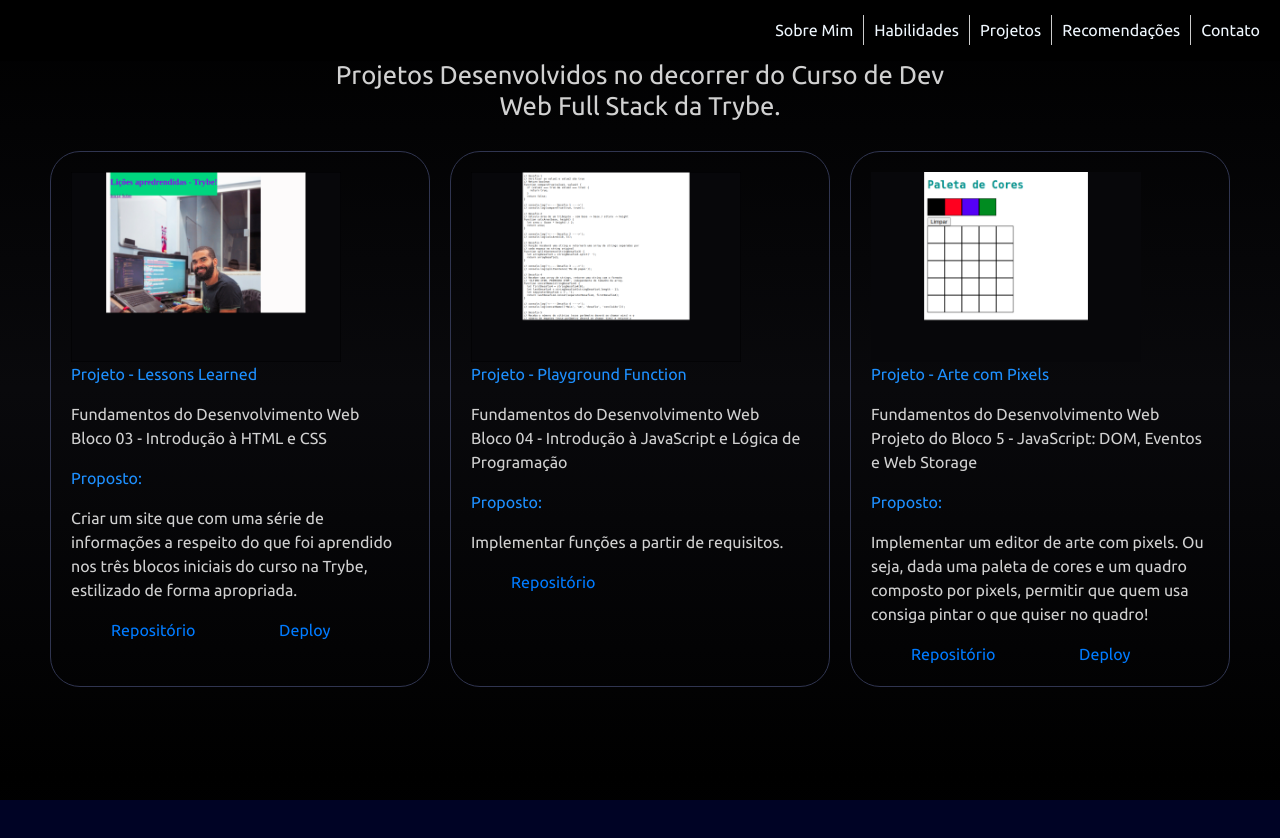
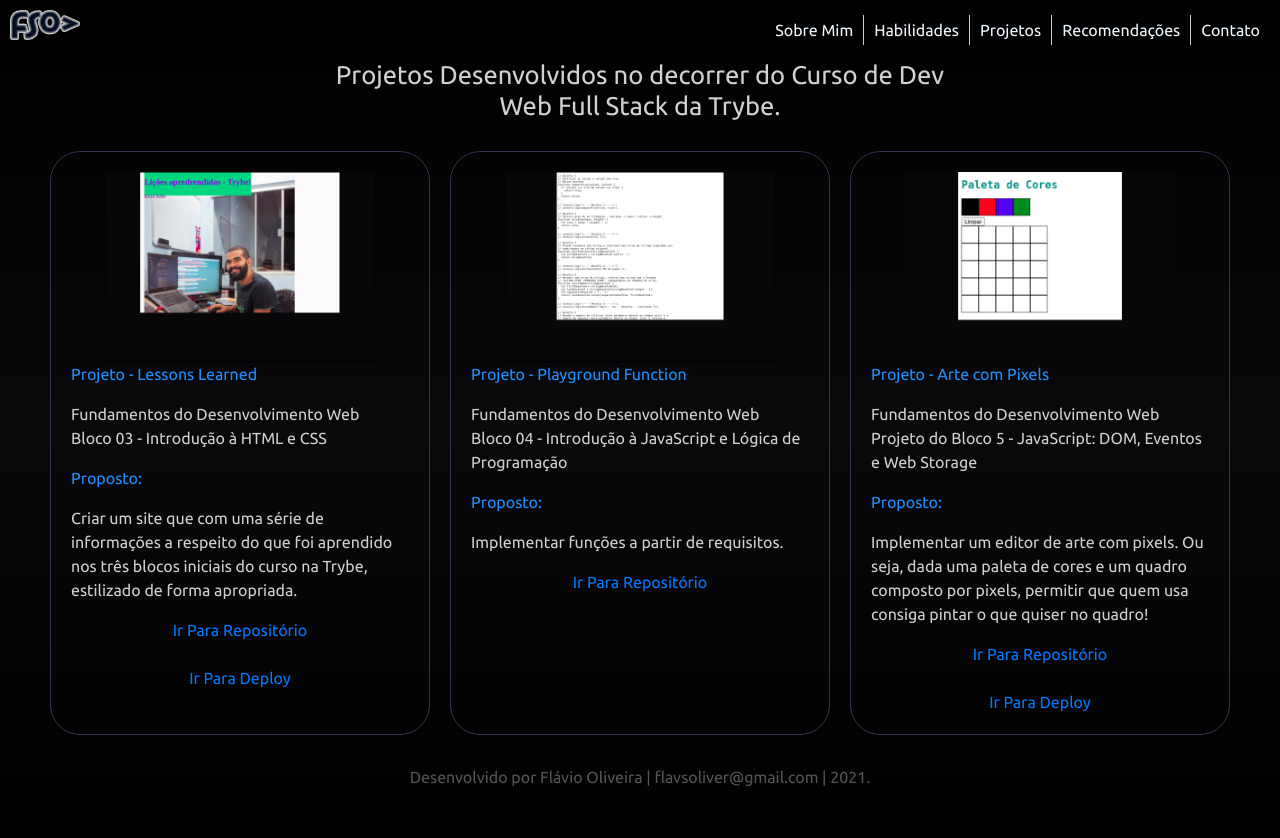
Before and after one commit to flaviosoliver/portfolio, a React (Create React App) app: page /projetos in a window 1280 px wide. Shown: the top 838 px of the page. Before the commit the page ends 800 px from the top, so only its background shows below. Built offline with nearby package versions, Linux system fonts and the light colour scheme; the HTML template or start-up script is replaced by a standard one.

Commit message:
oranização e footer

```diff
--- a/src/App.js
+++ b/src/App.js
@@ -2,7 +2,6 @@ import React from 'react';
 import { BrowserRouter } from 'react-router-dom';
 import Router from './services/Router';
 import './App.css';
-// import 'bootstrap/dist/css/bootstrap.min.css';
 
 function App() {
   return (
--- a/src/components/Footer.jsx
+++ b/src/components/Footer.jsx
@@ -3,10 +3,9 @@ import React, { Component } from 'react';
 export default class Footer extends Component {
   render() {
     return (
-      <div>
+      <div className="footer">
         <p>
-          Desenvolvido por Flávio Oliveira
-          flavsoliver@gmail.com | 2021.
+          Desenvolvido por Flávio Oliveira | flavsoliver@gmail.com | 2021.
         </p>
       </div>
     );
--- /dev/null
+++ b/src/css/Footer.css
@@ -0,0 +1,9 @@
+.footer {
+  margin: 0 auto;
+  justify-content: center;
+}
+
+.footer p {
+  color: rgb(84, 85, 85);
+  text-align: center;
+}
--- a/src/css/Projects.css
+++ b/src/css/Projects.css
@@ -1,3 +1,13 @@
+.header-logo {
+  z-index: 3;
+  width: 70px;
+  margin: 10px;
+}
+
+.header-logo img {
+  width: 70px;
+}
+
 .project-list {
   margin: 60px auto;
 }
@@ -26,13 +36,10 @@
   padding: 20px 20px;
 }
 
-.project-grid-item a {
+.project-grid-item-imagem {
+  display: flex;
   justify-content: center;
-  margin: 20px;
-  padding: 20px 20px;
-}
-
-.project-grid-item img {
+  margin: 0 auto;
   width: 80%;
 }
 
@@ -49,3 +56,8 @@
 .task-content {
   color: rgb(209, 209, 209);
 }
+
+.project {
+  display: flex;
+  justify-content: center;
+}
--- a/src/pages/Home.jsx
+++ b/src/pages/Home.jsx
@@ -2,9 +2,11 @@ import React, { Component } from 'react';
 import Aside from '../components/Aside';
 import Header from '../components/Header';
 import CarouselImg from '../components/CarouselImg';
+import Footer from '../components/Footer';
 import devDark from '../images/devDark.png';
 import '../css/Home.css';
 import '../css/Mobile.css';
+import '../css/Footer.css';
 
 export default class Home extends Component {
   render() {
@@ -203,6 +205,9 @@ export default class Home extends Component {
             </article>
           </section>
         </div>
+        <footer>
+          <Footer />
+        </footer>
       </main>
     );
   }
--- a/src/pages/Projects.jsx
+++ b/src/pages/Projects.jsx
@@ -1,13 +1,24 @@
 import React, { Component } from 'react';
+import { HashLink } from 'react-router-hash-link';
 import Header from '../components/Header';
+import Footer from '../components/Footer';
 import '../css/Projects.css';
-import { ProjectLessonsLearned, ProjectPlaygroundFunctions, ProjectPixelsArt } from '../services/ExportImages';
+import '../css/Footer.css';
+import { devFsoDark, ProjectLessonsLearned, ProjectPlaygroundFunctions, ProjectPixelsArt } from '../services/ExportImages';
 
 export default class Projects extends Component {
   render() {
     return (
       <main className="project-list">
         <header className="header">
+          <div className="header-logo">
+            <HashLink to="/">
+              <img
+                src={ devFsoDark }
+                alt="Logo"
+                title="Ir para Home" />
+            </HashLink>
+          </div>
             <Header />
         </header>
         <h1>
@@ -16,7 +27,7 @@ export default class Projects extends Component {
         <section className="project-grid">
           <article className="project-grid-item" id="project-01">
             <img
-              className=""
+              className="project-grid-item-imagem"
               src={ ProjectLessonsLearned }
               alt="Projeto Lessons Learned"
             />
@@ -39,21 +50,22 @@ export default class Projects extends Component {
             className="project"
             href="https://github.com/flaviosoliver/project-lessons-learned"
             title="Project Lessons Learned - Repositório"
-            > Repositório
+            > Ir Para Repositório
             </a>
+            <br />
             <a
             target="_blank"
             rel="noopener noreferrer"
             className="project"
             href="https://flaviosoliver.github.io/project-lessons-learned/"
             title="Project Lessons Learned - Deploy"
-            > Deploy
+            > Ir Para Deploy
             </a>
           </article>
 
           <article className="project-grid-item" id="project-02">
             <img
-              className=""
+              className="project-grid-item-imagem"
               src={ ProjectPlaygroundFunctions }
               alt="Project Lessons Learned"
             />
@@ -73,16 +85,16 @@ export default class Projects extends Component {
             <a
             target="_blank"
             rel="noopener noreferrer"
-            className="projects-image"
+            className="project"
             href="https://github.com/flaviosoliver/project-playground-functions"
             title="Projeto - Playground Function - Repositório"
-            > Repositório
+            > Ir Para Repositório
             </a>
           </article>
 
           <article className="project-grid-item" id="project-03">
             <img
-              className=""
+              className="project-grid-item-imagem"
               src={ ProjectPixelsArt }
               alt="Project Pixels Art"
             />
@@ -102,21 +114,23 @@ export default class Projects extends Component {
             <a
               target="_blank"
               rel="noopener noreferrer"
-              className="projects-image"
+              className="project"
               href="https://github.com/flaviosoliver/project-pixels-art"
               title="Projeto - Arte com Pixels - Repositório"
-            > Repositório
+            > Ir Para Repositório
             </a>
+            <br />
             <a
               target="_blank"
               rel="noopener noreferrer"
-              className="projects-image"
+              className="project"
               href="https://flaviosoliver.github.io/project-pixels-art/"
               title="Projeto - Arte com Pixels - Deploy"
-            > Deploy
+            > Ir Para Deploy
             </a>
           </article>
         </section>
+        <Footer />
       </main>
     );
   }
--- a/src/services/ExportImages.jsx
+++ b/src/services/ExportImages.jsx
@@ -1,3 +1,4 @@
+import devFsoDark from '../images/devFsoDark.png';
 import ProjectLessonsLearned from '../images/ProjectLessonsLearned.png';
 import ProjectPlaygroundFunctions from '../images/ProjectPlaygroundFunctions.png';
 import ProjectFacebookSignup from '../images/ProjectFacebookSignup.png';
@@ -10,6 +11,7 @@ import ProjectTodoList from '../images/ProjectTodoList.png';
 import ProjectZooFunctions from '../images/ProjectZooFunctions.png';
 
 export {
+  devFsoDark,
   ProjectLessonsLearned,
   ProjectFacebookSignup,
   ProjectJsUnitTests,
```
